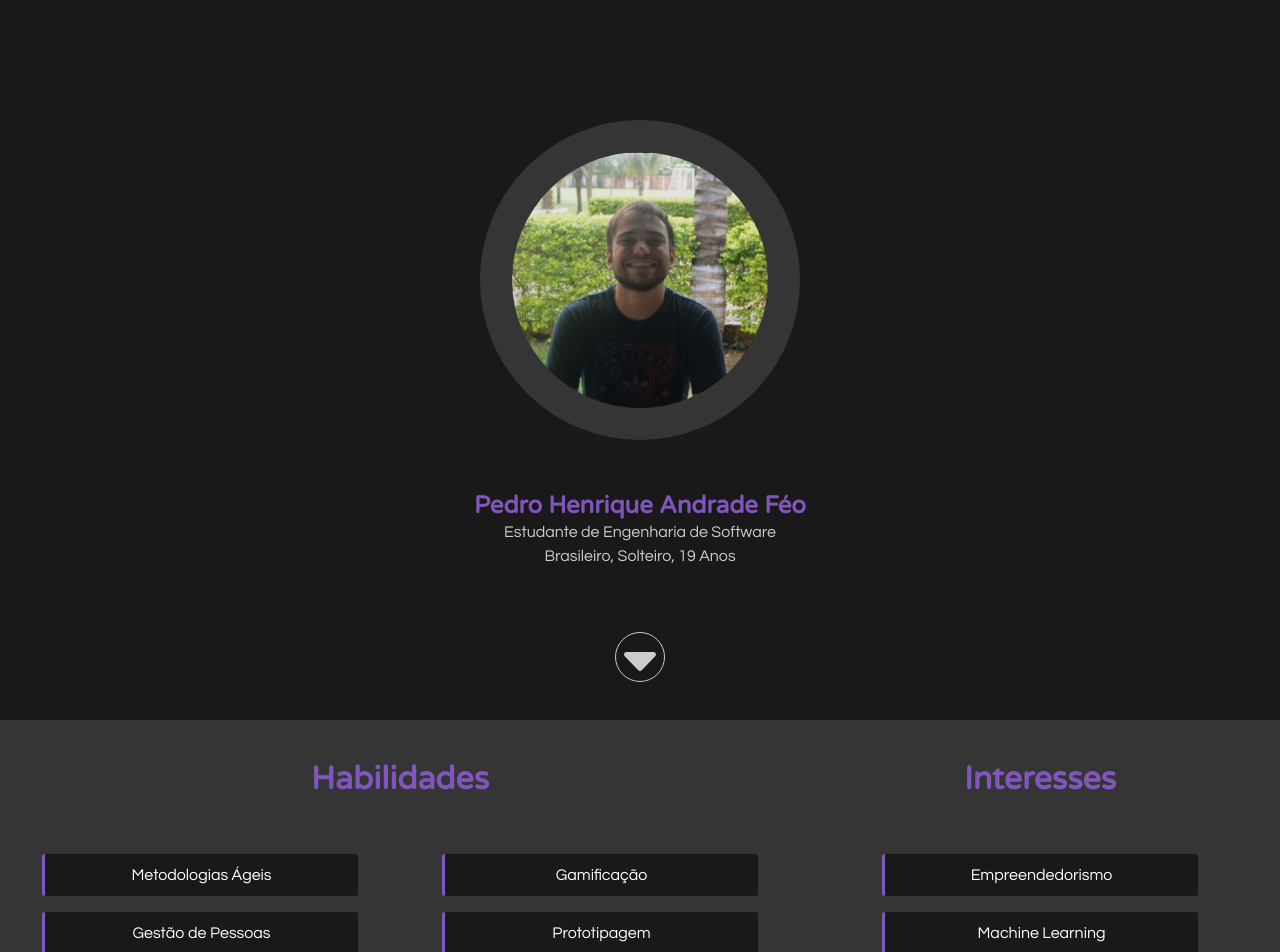
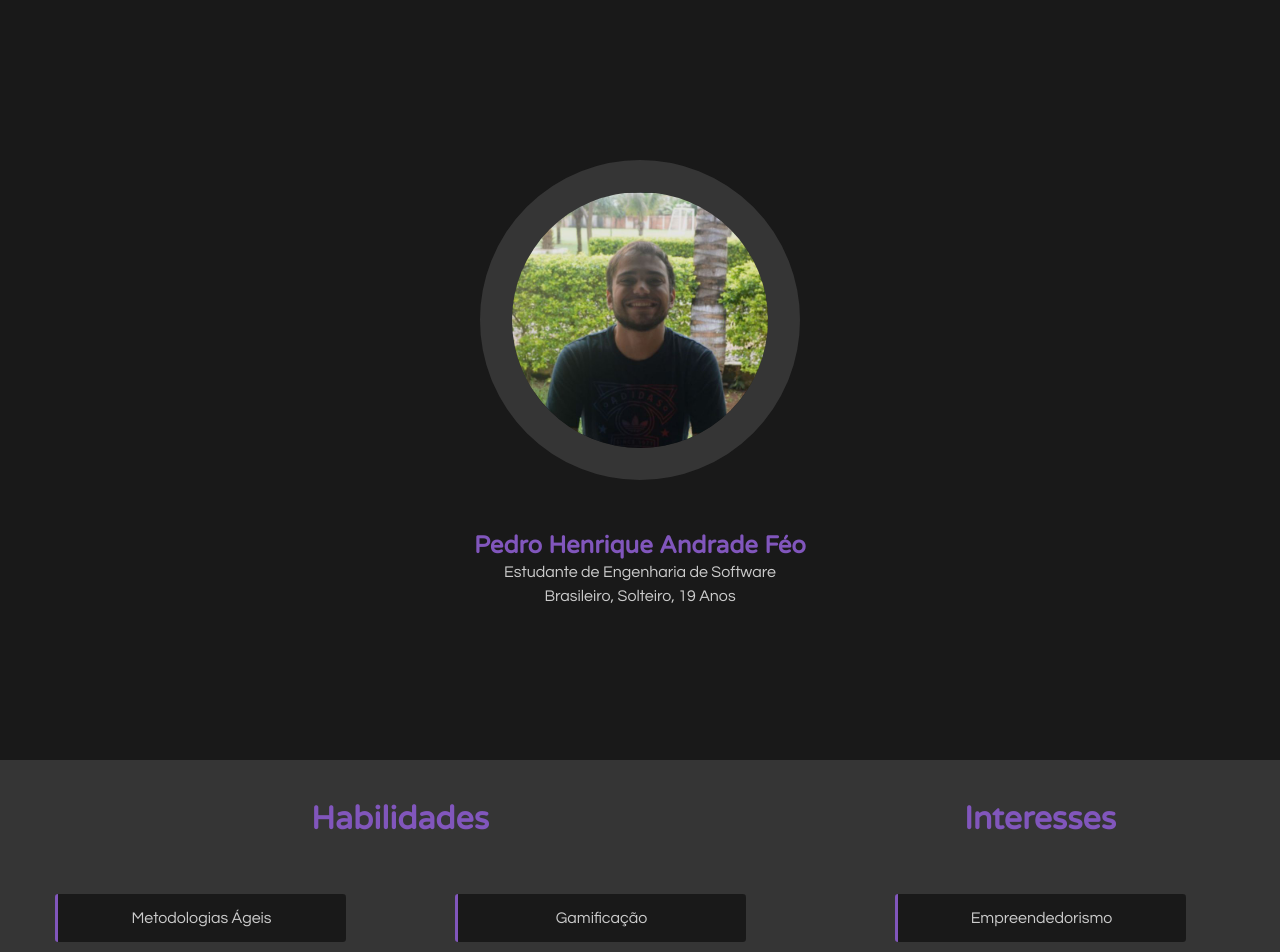
Before and after one commit to Phe0/React, a React (Create React App) app: page / in a window 1280 px wide. Shown: the top 952 px of the page. Built offline with nearby package versions, Linux system fonts and the light colour scheme.

Commit message:
Add animations

```diff
--- a/src/Components/Presentation/Presentation.js
+++ b/src/Components/Presentation/Presentation.js
@@ -6,17 +6,12 @@ import seta from '../../img/arrow-white.svg'
 const Presentation = () => {
   return (
     <div className="Presentation">
-      <img className="foto" src={require('../../img/Pedro.jpg')} alt="Foto Pedro" />
-      <h2 className="nome" >Pedro Henrique Andrade Féo</h2>
-      <p className="resumo" >Estudante de Engenharia de Software<br></br>
-      Brasileiro, Solteiro, 19 Anos
-      </p>
-      <div className="area">
-        <a href="#habilidades-interesses">
-          <div className="wrapper">
-            <img className="seta-pulse" src = {seta} alt="seta"/>
-          </div>
-        </a>
+      <div className="Presentation__content">
+        <img className="foto" src={require('../../img/Pedro.jpg')} alt="Foto Pedro" />
+        <h2 className="nome" >Pedro Henrique Andrade Féo</h2>
+        <p className="resumo" >Estudante de Engenharia de Software<br></br>
+        Brasileiro, Solteiro, 19 Anos
+        </p>
       </div>
     </div>
   );
--- a/src/stylesheet/Contato.css
+++ b/src/stylesheet/Contato.css
@@ -37,5 +37,5 @@
 
 .icon-hover:hover {
     transform: scale(1.1);
-    transition: all 0.5s;
+    transition: all 0.2s;
 }
--- a/src/stylesheet/Presentation.css
+++ b/src/stylesheet/Presentation.css
@@ -1,12 +1,19 @@
 .Presentation {
     text-align: center;
     margin: auto;
-    height: inherit;
+    height: 95vh;
     background-color: #191919;
+    position: relative;
+    z-index: -1;
+}
+
+.Presentation__content {
+    position: fixed;
+    width: 100%;
 }
 
 .foto {
-    margin-top:15vh;
+    margin-top:20vh;
     width: 20%;
     max-width: 445px;
     min-width: 200px;
@@ -14,17 +21,16 @@
     border-style: solid;
     border-width: 2em;
     border-color: #353535;
-}
-
-.seta {
-    width: 5%;
-    transform: rotate(90deg);
+    animation-name: grow;
+    animation-duration: 0.6s;
 }
 
 .resumo{
     line-height: 1.5;
     margin: 0;
     padding-bottom: 5%;
+    animation-name: up;
+    animation-duration: 0.6s;
 }
 
 .nome {
@@ -33,39 +39,33 @@
     padding-top: 2em;
     max-width: 360px;
     min-width: 200px;
+    animation-name: up;
+    animation-duration: 0.6s;
 }
 
-
-.wrapper {
-    margin: auto;
-    width: 3em;
-    height: 3em;
-    border-radius: 50%;
-    border: 1px solid #cccccc;
-    animation: animate 2s linear infinite;
-}
-
-.seta-pulse {
-    width: 2em;
-    margin-top: 40%;
-}
-
-
-@keyframes animate {
+@keyframes grow {
     0% {
-        box-shadow: 0 0 0 0 rgba(204, 204, 204, .7), 0 0 0 0 rgba(204, 204, 204, .7);
-    }
-    40% {
-        box-shadow: 0 0 0 10px rgba(204, 204, 204, 0), 0 0 0 0 rgba(204, 204, 204, .7);
-    }
-    80% {
-        box-shadow: 0 0 0 10px rgba(204, 204, 204, 0), 0 0 0 0 rgba(204, 204, 204, 0);
+        width: 0%;
+        min-width: 0;
+        margin-top: 40vh;
+        transform: rotate(270deg);
     }
     100% {
-        box-shadow: 0 0 0 0 rgba(204, 204, 204, 0), 0 0 0 0 rgba(204, 204, 204, 0);
+        width: 20%;
+        min-width: 200px;
+        margin-top: 20vh;
+        transform: rotate(360deg);
     }
 }
 
-.area {
-    padding-bottom: 3%;
+@keyframes up {
+    0% {
+        margin-top: 50vh;
+    }
+    30% {
+        margin-top: 50vh;
+    }
+    100% {
+        margin-top: 0vh;
+    }
 }
--- a/src/stylesheet/Projeto.css
+++ b/src/stylesheet/Projeto.css
@@ -50,5 +50,5 @@
 
 .gitArea :hover {
     transform: scale(1.1);
-    transition: all 0.5s;
+    transition: all 0.2s;
 }
--- a/src/stylesheet/Tag.css
+++ b/src/stylesheet/Tag.css
@@ -1,19 +1,28 @@
 .Tag {
     width: 18em;
-    padding: 0.8em;
+    height: 3em;
     text-align: center;
     border-radius: 0.2em;
-    background-color: #191919;
     margin: auto;
     margin-top: 1em;
     margin-left: 0.5em;
     margin-right: 0.5em;
     border-left: #8156bc solid;
+    display: block;
+
+    background: linear-gradient(to right, #8156bc 50%, #191919 50%);
+    background-size: 200% 100%;
+    background-position: right bottom;
+    transition: all .5s ease-out;
+}
+
+.Tag:hover {
+    background-position: left bottom;
 }
 
 .TagName {
-    margin: 0;
-    color: white;
+    margin: 1em;
+    color: #cccccc;
 }
 
 @media (max-width:320px){
```
